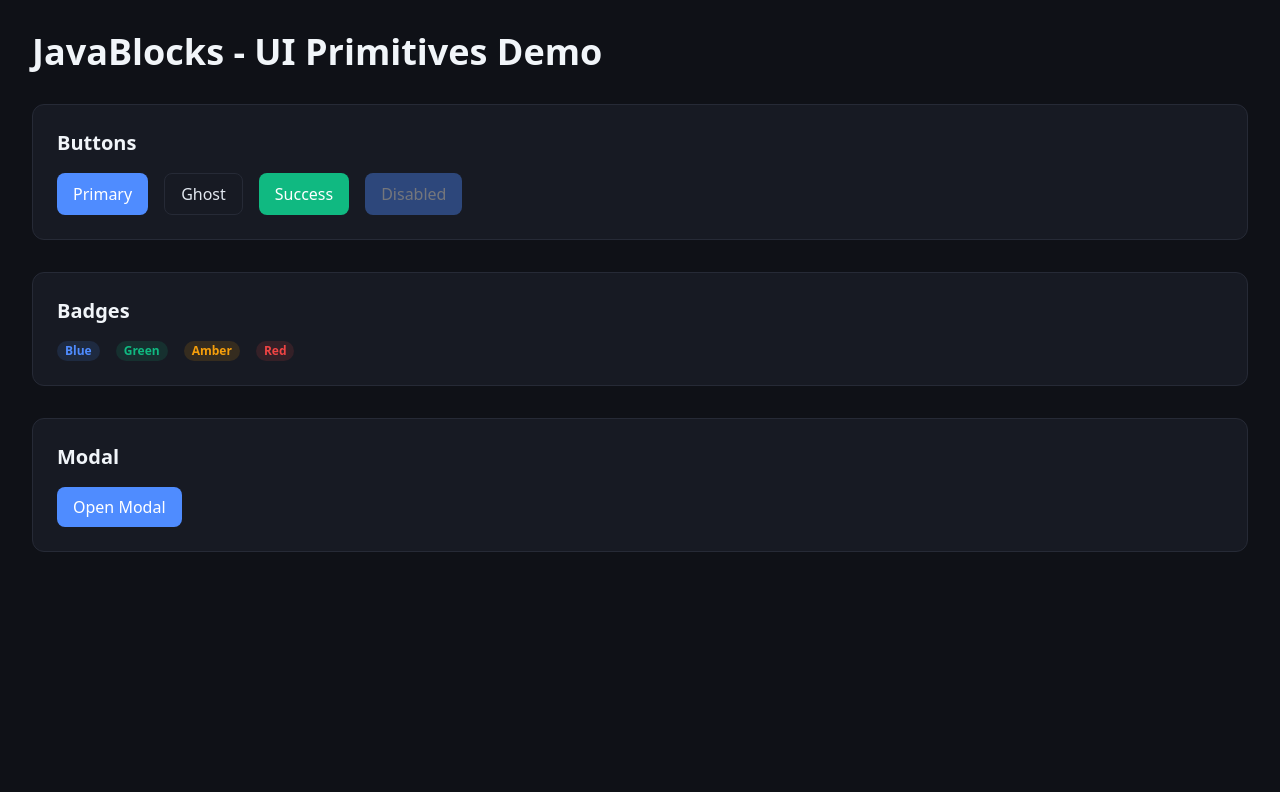
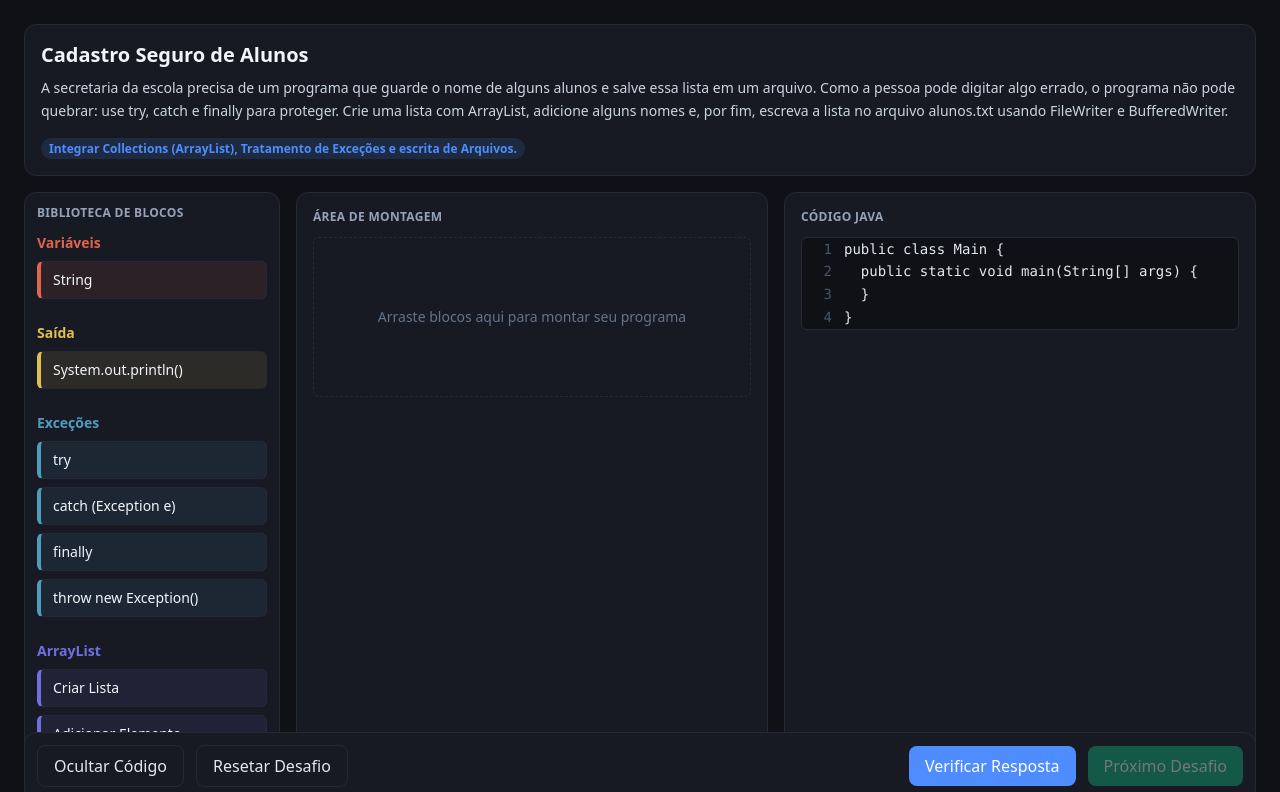
Before and after one commit to DEV-CiceroJose/JAVAblock, a React (Vite) app: page / in a window 1280 px wide. Shown: the top 792 px of the page. Built offline with nearby package versions, Linux system fonts and the light colour scheme; the HTML template or start-up script is replaced by a standard one.

Commit message:
feat(aluno): tela do desafio, layout 3 colunas e barra de ações

```diff
--- a/src/App.jsx
+++ b/src/App.jsx
@@ -1,53 +1,10 @@
-import { useState } from 'react';
-import Button from './components/ui/Button';
-import Card from './components/ui/Card';
-import Badge from './components/ui/Badge';
-import Modal from './components/ui/Modal';
+import { ChallengeProvider } from './context/ChallengeContext.jsx';
+import ChallengeScreen from './aluno/ChallengeScreen.jsx';
 
 export default function App() {
-  const [modalOpen, setModalOpen] = useState(false);
-
   return (
-    <div className="min-h-screen bg-base-bg text-slate-100 p-8">
-      <h1 className="text-4xl font-bold mb-8">JavaBlocks - UI Primitives Demo</h1>
-
-      {/* Button variants */}
-      <Card className="mb-8 p-6">
-        <h2 className="text-xl font-bold mb-4">Buttons</h2>
-        <div className="flex gap-4 flex-wrap">
-          <Button variant="primary">Primary</Button>
-          <Button variant="ghost">Ghost</Button>
-          <Button variant="success">Success</Button>
-          <Button variant="primary" disabled>Disabled</Button>
-        </div>
-      </Card>
-
-      {/* Badge variants */}
-      <Card className="mb-8 p-6">
-        <h2 className="text-xl font-bold mb-4">Badges</h2>
-        <div className="flex gap-4 flex-wrap">
-          <Badge color="#4f8cff">Blue</Badge>
-          <Badge color="#10b981">Green</Badge>
-          <Badge color="#f59e0b">Amber</Badge>
-          <Badge color="#ef4444">Red</Badge>
-        </div>
-      </Card>
-
-      {/* Modal demo */}
-      <Card className="mb-8 p-6">
-        <h2 className="text-xl font-bold mb-4">Modal</h2>
-        <Button variant="primary" onClick={() => setModalOpen(true)}>
-          Open Modal
-        </Button>
-        <Modal open={modalOpen} onClose={() => setModalOpen(false)} title="Welcome!">
-          <p className="text-slate-300 mb-4">
-            This is a modal example with animations powered by framer-motion.
-          </p>
-          <Button variant="success" onClick={() => setModalOpen(false)}>
-            Close
-          </Button>
-        </Modal>
-      </Card>
-    </div>
+    <ChallengeProvider>
+      <ChallengeScreen />
+    </ChallengeProvider>
   );
 }
--- /dev/null
+++ b/src/aluno/ActionBar.jsx
@@ -0,0 +1,32 @@
+import Button from '../components/ui/Button';
+
+export default function ActionBar({
+  showCode,
+  onToggleCode,
+  onReset,
+  onVerify,
+  onNext,
+  canAdvance
+}) {
+  return (
+    <div className="sticky bottom-0 bg-base-panel border border-base-border rounded-xl p-3 mt-4 flex flex-wrap gap-3 items-center justify-between">
+      <div className="flex flex-wrap gap-3">
+        <Button variant="ghost" onClick={onToggleCode}>
+          {showCode ? 'Ocultar Código' : 'Mostrar Código'}
+        </Button>
+        <Button variant="ghost" onClick={onReset}>
+          Resetar Desafio
+        </Button>
+        {/* Espaço reservado para o botão Dica (Task 13) */}
+      </div>
+      <div className="flex flex-wrap gap-3">
+        <Button variant="primary" onClick={onVerify}>
+          Verificar Resposta
+        </Button>
+        <Button variant="success" onClick={onNext} disabled={!canAdvance}>
+          Próximo Desafio
+        </Button>
+      </div>
+    </div>
+  );
+}
--- /dev/null
+++ b/src/aluno/ChallengeHeader.jsx
@@ -0,0 +1,13 @@
+import Badge from '../components/ui/Badge';
+
+export default function ChallengeHeader({ challenge }) {
+  if (!challenge) return null;
+
+  return (
+    <div className="bg-base-panel border border-base-border rounded-xl p-4 mb-4">
+      <h1 className="text-xl font-bold text-slate-100 mb-2">{challenge.titulo}</h1>
+      <p className="text-sm text-slate-300 leading-relaxed mb-3">{challenge.descricao}</p>
+      <Badge color="#4f8cff">{challenge.objetivoPedagogico}</Badge>
+    </div>
+  );
+}
--- /dev/null
+++ b/src/aluno/ChallengeScreen.jsx
@@ -0,0 +1,143 @@
+import { useState } from 'react';
+import { DndContext, closestCenter } from '@dnd-kit/core';
+import { arrayMove } from '@dnd-kit/sortable';
+import { useChallenge } from '../context/ChallengeContext.jsx';
+import { validate } from '../engine/validator.js';
+import ChallengeHeader from './ChallengeHeader.jsx';
+import BlockLibrary from './BlockLibrary.jsx';
+import Workspace from './Workspace.jsx';
+import CodePanel from './CodePanel.jsx';
+import ActionBar from './ActionBar.jsx';
+
+const TABS = [
+  { key: 'biblioteca', label: 'Biblioteca' },
+  { key: 'montagem', label: 'Montagem' },
+  { key: 'codigo', label: 'Código' }
+];
+
+export default function ChallengeScreen() {
+  const { instances, moveInstances, addBlock, reset, challenge, goNext, registerWrong } =
+    useChallenge();
+
+  const [highlightedId, setHighlightedId] = useState(null);
+  const [showCode, setShowCode] = useState(true);
+  const [completed, setCompleted] = useState(false);
+  const [message, setMessage] = useState(null);
+  const [activeTab, setActiveTab] = useState('montagem');
+
+  function handleDragEnd(event) {
+    const { active, over } = event;
+
+    if (active.data.current?.source === 'library') {
+      addBlock(active.data.current.blockId);
+      return;
+    }
+
+    if (!over || active.id === over.id) return;
+
+    const oldIndex = instances.findIndex((inst) => inst.instanceId === active.id);
+    const newIndex = instances.findIndex((inst) => inst.instanceId === over.id);
+    if (oldIndex === -1 || newIndex === -1) return;
+
+    moveInstances(arrayMove(instances, oldIndex, newIndex));
+  }
+
+  function handleReset() {
+    reset();
+    setCompleted(false);
+    setMessage(null);
+    setHighlightedId(null);
+  }
+
+  function handleVerify() {
+    const result = validate(instances, challenge);
+    setMessage(result);
+    if (result.ok) {
+      setCompleted(true);
+    } else {
+      registerWrong();
+    }
+  }
+
+  function handleNext() {
+    goNext();
+    setCompleted(false);
+    setMessage(null);
+    setHighlightedId(null);
+  }
+
+  const libraryColumn = <BlockLibrary />;
+  const workspaceColumn = (
+    <Workspace highlightedId={highlightedId} onHover={setHighlightedId} />
+  );
+  const codeColumn = (
+    <CodePanel
+      instances={instances}
+      highlightedId={highlightedId}
+      onHoverLine={setHighlightedId}
+      onLineClick={setHighlightedId}
+      visible={showCode}
+    />
+  );
+
+  return (
+    <div className="min-h-screen bg-base-bg text-slate-100 p-4 md:p-6 flex flex-col">
+      <ChallengeHeader challenge={challenge} />
+
+      {message && (
+        <div
+          className={`rounded-lg border p-3 mb-4 text-sm ${
+            message.ok
+              ? 'bg-emerald-500/10 border-emerald-500/40 text-emerald-300'
+              : 'bg-amber-500/10 border-amber-500/40 text-amber-300'
+          }`}
+        >
+          {message.mensagem}
+        </div>
+      )}
+
+      <DndContext collisionDetection={closestCenter} onDragEnd={handleDragEnd}>
+        {/* Tabs for small screens */}
+        <div className="lg:hidden mb-3 flex gap-2">
+          {TABS.map((tab) => (
+            <button
+              key={tab.key}
+              type="button"
+              onClick={() => setActiveTab(tab.key)}
+              className={`px-3 py-1.5 rounded-md text-sm font-medium border ${
+                activeTab === tab.key
+                  ? 'bg-accent text-white border-accent'
+                  : 'bg-base-panel text-slate-300 border-base-border'
+              }`}
+            >
+              {tab.label}
+            </button>
+          ))}
+        </div>
+
+        <div className="flex-1 lg:grid lg:grid-cols-[16rem_1fr_1fr] gap-4 min-h-0">
+          <div className={`${activeTab === 'biblioteca' ? 'block' : 'hidden'} lg:block h-full`}>
+            {libraryColumn}
+          </div>
+          <div className={`${activeTab === 'montagem' ? 'block' : 'hidden'} lg:block h-full`}>
+            {workspaceColumn}
+          </div>
+          {showCode && (
+            <div className={`${activeTab === 'codigo' ? 'block' : 'hidden'} lg:block h-full`}>
+              {codeColumn}
+            </div>
+          )}
+        </div>
+      </DndContext>
+
+      <ActionBar
+        showCode={showCode}
+        onToggleCode={() => setShowCode((prev) => !prev)}
+        onReset={handleReset}
+        onVerify={handleVerify}
+        onNext={handleNext}
+        canAdvance={completed}
+      />
+    </div>
+  );
+}
--- a/src/aluno/Workspace.jsx
+++ b/src/aluno/Workspace.jsx
@@ -1,15 +1,13 @@
-import { DndContext, closestCenter } from '@dnd-kit/core';
 import {
   SortableContext,
   verticalListSortingStrategy,
-  useSortable,
-  arrayMove
+  useSortable
 } from '@dnd-kit/sortable';
 import { CSS } from '@dnd-kit/utilities';
 import { useChallenge } from '../context/ChallengeContext.jsx';
 import WorkspaceBlock from './WorkspaceBlock.jsx';
 
-function SortableWorkspaceBlock({ node }) {
+function SortableWorkspaceBlock({ node, highlightedId, onHover }) {
   const { attributes, listeners, setNodeRef, transform, transition, isDragging } = useSortable({
     id: node.instanceId
   });
@@ -22,37 +20,19 @@ function SortableWorkspaceBlock({ node }) {
 
   return (
     <div ref={setNodeRef} style={style} {...attributes} {...listeners}>
-      <WorkspaceBlock node={node} />
+      <WorkspaceBlock node={node} highlightedId={highlightedId} onHover={onHover} />
     </div>
   );
 }
 
-export default function Workspace() {
-  const { instances, addBlock, moveInstances } = useChallenge();
-
-  function handleDragEnd(event) {
-    const { active, over } = event;
-
-    if (active.data.current?.source === 'library') {
-      addBlock(active.data.current.blockId);
-      return;
-    }
-
-    if (!over || active.id === over.id) return;
-
-    const oldIndex = instances.findIndex((inst) => inst.instanceId === active.id);
-    const newIndex = instances.findIndex((inst) => inst.instanceId === over.id);
-    if (oldIndex === -1 || newIndex === -1) return;
-
-    moveInstances(arrayMove(instances, oldIndex, newIndex));
-  }
+export default function Workspace({ highlightedId, onHover }) {
+  const { instances } = useChallenge();
 
   return (
     <div className="flex-1 h-full overflow-y-auto bg-base-panel border border-base-border rounded-xl p-4">
       <h2 className="text-xs font-semibold uppercase tracking-wide text-slate-400 mb-3">
         Área de Montagem
       </h2>
-      <DndContext collisionDetection={closestCenter} onDragEnd={handleDragEnd}>
       <SortableContext
         items={instances.map((inst) => inst.instanceId)}
         strategy={verticalListSortingStrategy}
@@ -64,12 +44,16 @@ export default function Workspace() {
         ) : (
           <div className="flex flex-col gap-2">
             {instances.map((node) => (
-                <SortableWorkspaceBlock key={node.instanceId} node={node} />
+              <SortableWorkspaceBlock
+                key={node.instanceId}
+                node={node}
+                highlightedId={highlightedId}
+                onHover={onHover}
+              />
             ))}
           </div>
         )}
       </SortableContext>
-      </DndContext>
     </div>
   );
 }
--- a/src/aluno/WorkspaceBlock.jsx
+++ b/src/aluno/WorkspaceBlock.jsx
@@ -1,18 +1,23 @@
 import { getBlock, CATEGORIES } from '../data/blocks.js';
 import { useChallenge } from '../context/ChallengeContext.jsx';
 
-export default function WorkspaceBlock({ node }) {
+export default function WorkspaceBlock({ node, highlightedId, onHover }) {
   const { removeInstance, updateField } = useChallenge();
   const blockDef = getBlock(node.blockId);
   if (!blockDef) return null;
 
   const category = CATEGORIES.find((c) => c.key === blockDef.category);
   const color = category ? category.color : '#4f8cff';
+  const isHighlighted = Boolean(highlightedId) && node.instanceId === highlightedId;
 
   return (
     <div
-      className="rounded-md border border-base-border bg-base-panel overflow-hidden"
+      className={`rounded-md border bg-base-panel overflow-hidden transition-colors ${
+        isHighlighted ? 'border-accent ring-1 ring-accent' : 'border-base-border'
+      }`}
       style={{ borderLeft: `4px solid ${color}` }}
+      onMouseEnter={() => onHover?.(node.instanceId)}
+      onMouseLeave={() => onHover?.(null)}
     >
       <div className="flex items-center justify-between gap-2 px-3 py-2">
         <span className="text-sm font-semibold text-slate-100">{blockDef.label}</span>
@@ -48,7 +53,12 @@ export default function WorkspaceBlock({ node }) {
           {node.children && node.children.length > 0 ? (
             <div className="flex flex-col gap-2 py-2">
               {node.children.map((child) => (
-                <WorkspaceBlock key={child.instanceId} node={child} />
+                <WorkspaceBlock
+                  key={child.instanceId}
+                  node={child}
+                  highlightedId={highlightedId}
+                  onHover={onHover}
+                />
               ))}
             </div>
           ) : (
```
Lines whose indentation alone changed are shown as unchanged.
